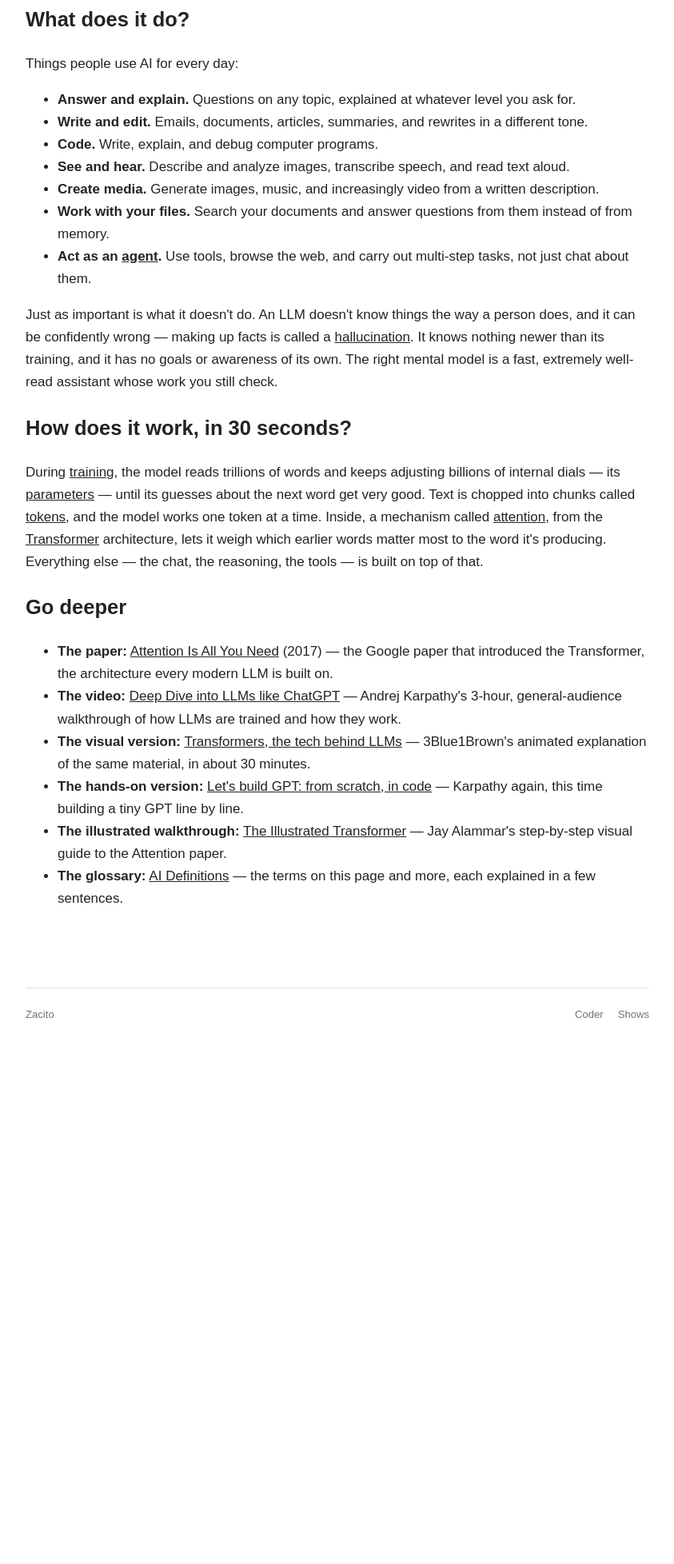
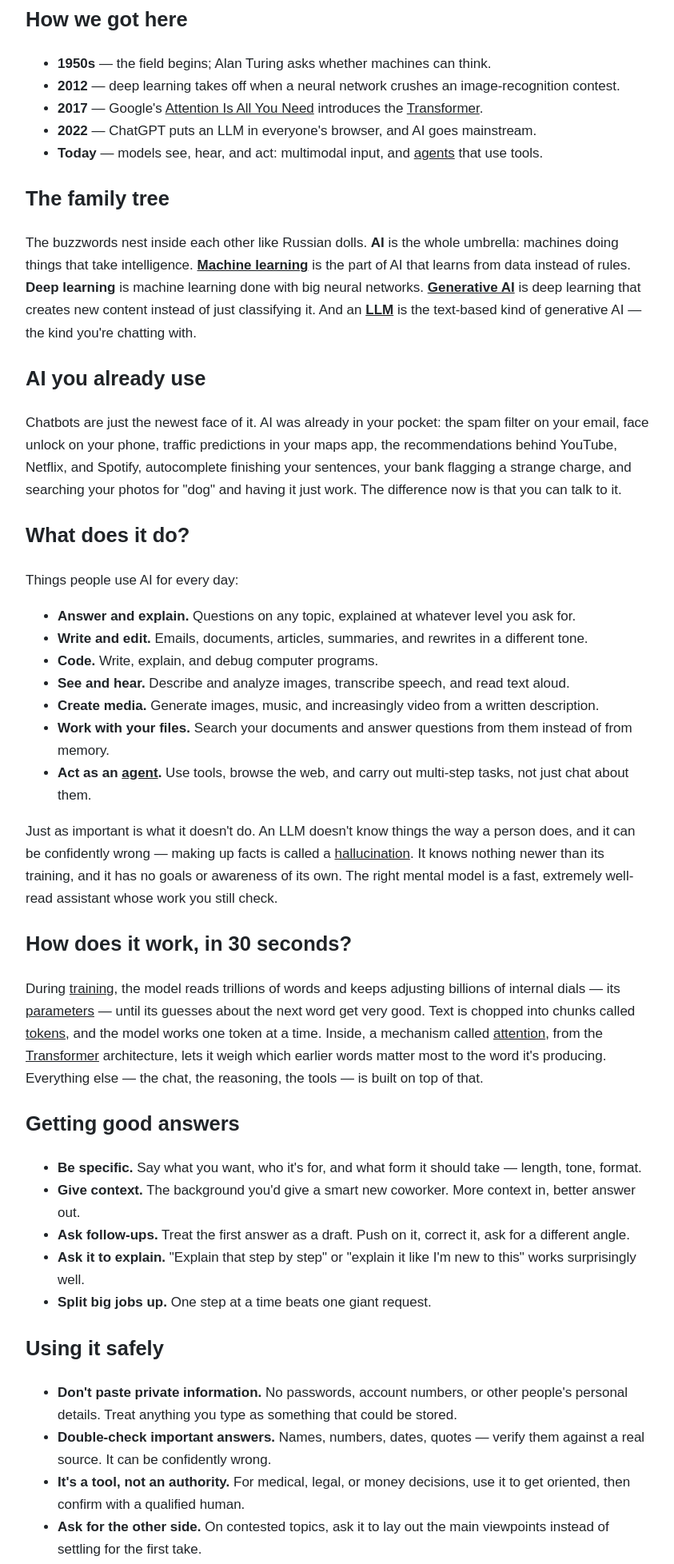
Before and after one commit to zacito/zacito.github.io, a plain HTML site: page ai/101/index.html in a window 1280 px wide. Shown: the part 764-2720 px from the top of the page at 80% size, without its empty margins (218-1061 px from the left). Before the commit the page ends 2080 px from the top, so only its background shows below. Drawn offline with Linux system fonts and the light colour scheme.

Commit message:
ai101: add history, family tree, everyday AI, prompting tips, safety

```diff
--- a/ai/101/index.html
+++ b/ai/101/index.html
@@ -54,6 +54,27 @@
     </section>
 
     <section>
+      <h2>How we got here</h2>
+      <ul>
+        <li><strong>1950s</strong> — the field begins; Alan Turing asks whether machines can think.</li>
+        <li><strong>2012</strong> — deep learning takes off when a neural network crushes an image-recognition contest.</li>
+        <li><strong>2017</strong> — Google's <a href="https://arxiv.org/abs/1706.03762" target="_blank" rel="noopener">Attention Is All You Need</a> introduces the <a href="/ai/definitions/#transformer">Transformer</a>.</li>
+        <li><strong>2022</strong> — ChatGPT puts an LLM in everyone's browser, and AI goes mainstream.</li>
+        <li><strong>Today</strong> — models see, hear, and act: multimodal input, and <a href="/ai/definitions/#agent">agents</a> that use tools.</li>
+      </ul>
+    </section>
+
+    <section>
+      <h2>The family tree</h2>
+      <p>The buzzwords nest inside each other like Russian dolls. <strong>AI</strong> is the whole umbrella: machines doing things that take intelligence. <a href="/ai/definitions/#machine-learning"><strong>Machine learning</strong></a> is the part of AI that learns from data instead of rules. <strong>Deep learning</strong> is machine learning done with big neural networks. <a href="/ai/definitions/#generative-ai"><strong>Generative AI</strong></a> is deep learning that creates new content instead of just classifying it. And an <a href="/ai/definitions/#llm"><strong>LLM</strong></a> is the text-based kind of generative AI — the kind you're chatting with.</p>
+    </section>
+
+    <section>
+      <h2>AI you already use</h2>
+      <p>Chatbots are just the newest face of it. AI was already in your pocket: the spam filter on your email, face unlock on your phone, traffic predictions in your maps app, the recommendations behind YouTube, Netflix, and Spotify, autocomplete finishing your sentences, your bank flagging a strange charge, and searching your photos for "dog" and having it just work. The difference now is that you can talk to it.</p>
+    </section>
+
+    <section>
       <h2>What does it do?</h2>
       <p>Things people use AI for every day:</p>
       <ul>
@@ -71,6 +92,27 @@
     <section>
       <h2>How does it work, in 30 seconds?</h2>
       <p>During <a href="/ai/definitions/#training">training</a>, the model reads trillions of words and keeps adjusting billions of internal dials — its <a href="/ai/definitions/#parameters">parameters</a> — until its guesses about the next word get very good. Text is chopped into chunks called <a href="/ai/definitions/#token">tokens</a>, and the model works one token at a time. Inside, a mechanism called <a href="/ai/definitions/#attention">attention</a>, from the <a href="/ai/definitions/#transformer">Transformer</a> architecture, lets it weigh which earlier words matter most to the word it's producing. Everything else — the chat, the reasoning, the tools — is built on top of that.</p>
+    </section>
+
+    <section>
+      <h2>Getting good answers</h2>
+      <ul>
+        <li><strong>Be specific.</strong> Say what you want, who it's for, and what form it should take — length, tone, format.</li>
+        <li><strong>Give context.</strong> The background you'd give a smart new coworker. More context in, better answer out.</li>
+        <li><strong>Ask follow-ups.</strong> Treat the first answer as a draft. Push on it, correct it, ask for a different angle.</li>
+        <li><strong>Ask it to explain.</strong> "Explain that step by step" or "explain it like I'm new to this" works surprisingly well.</li>
+        <li><strong>Split big jobs up.</strong> One step at a time beats one giant request.</li>
+      </ul>
+    </section>
+
+    <section>
+      <h2>Using it safely</h2>
+      <ul>
+        <li><strong>Don't paste private information.</strong> No passwords, account numbers, or other people's personal details. Treat anything you type as something that could be stored.</li>
+        <li><strong>Double-check important answers.</strong> Names, numbers, dates, quotes — verify them against a real source. It can be confidently wrong.</li>
+        <li><strong>It's a tool, not an authority.</strong> For medical, legal, or money decisions, use it to get oriented, then confirm with a qualified human.</li>
+        <li><strong>Ask for the other side.</strong> On contested topics, ask it to lay out the main viewpoints instead of settling for the first take.</li>
+      </ul>
     </section>
 
     <section>
```
